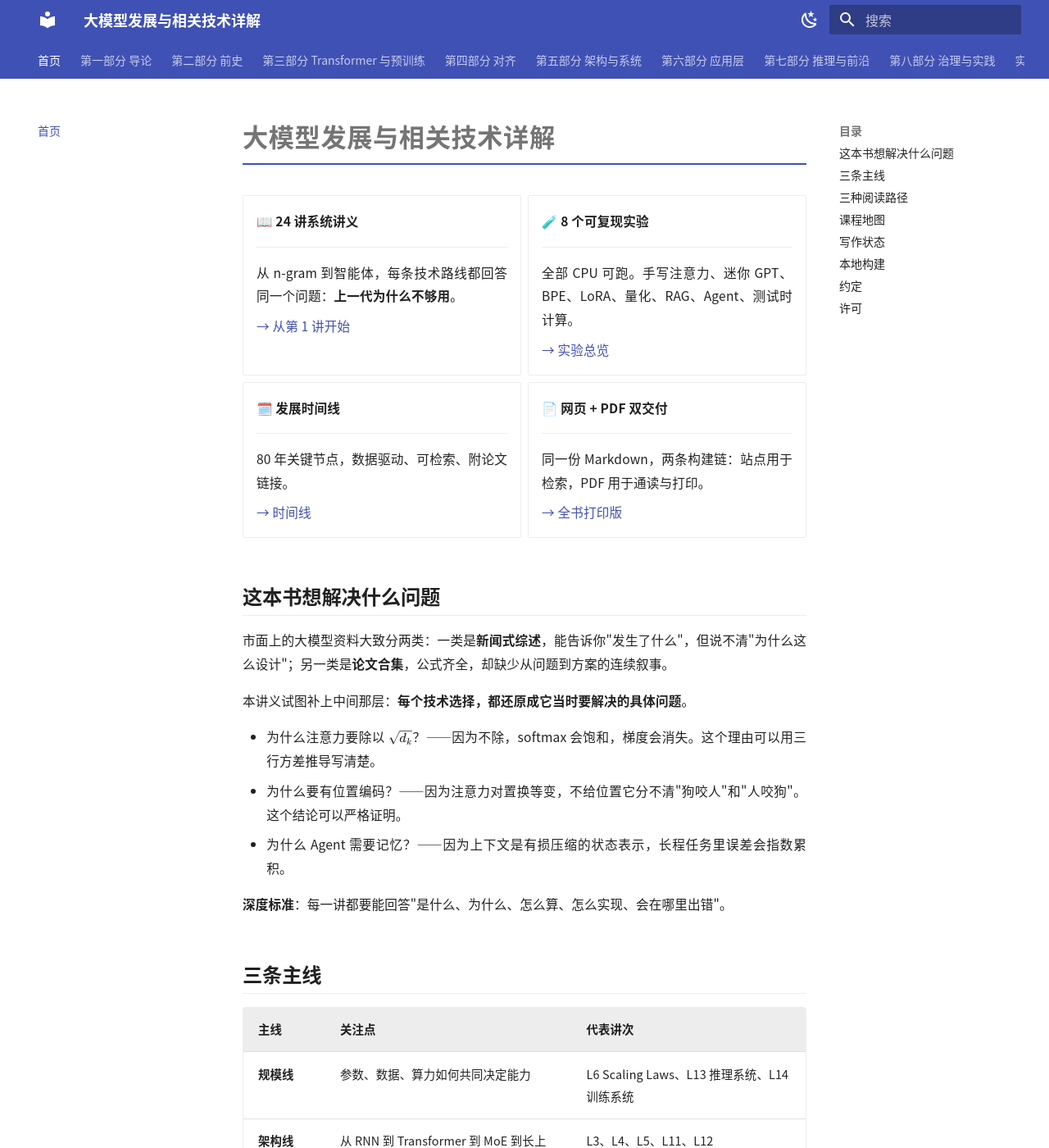
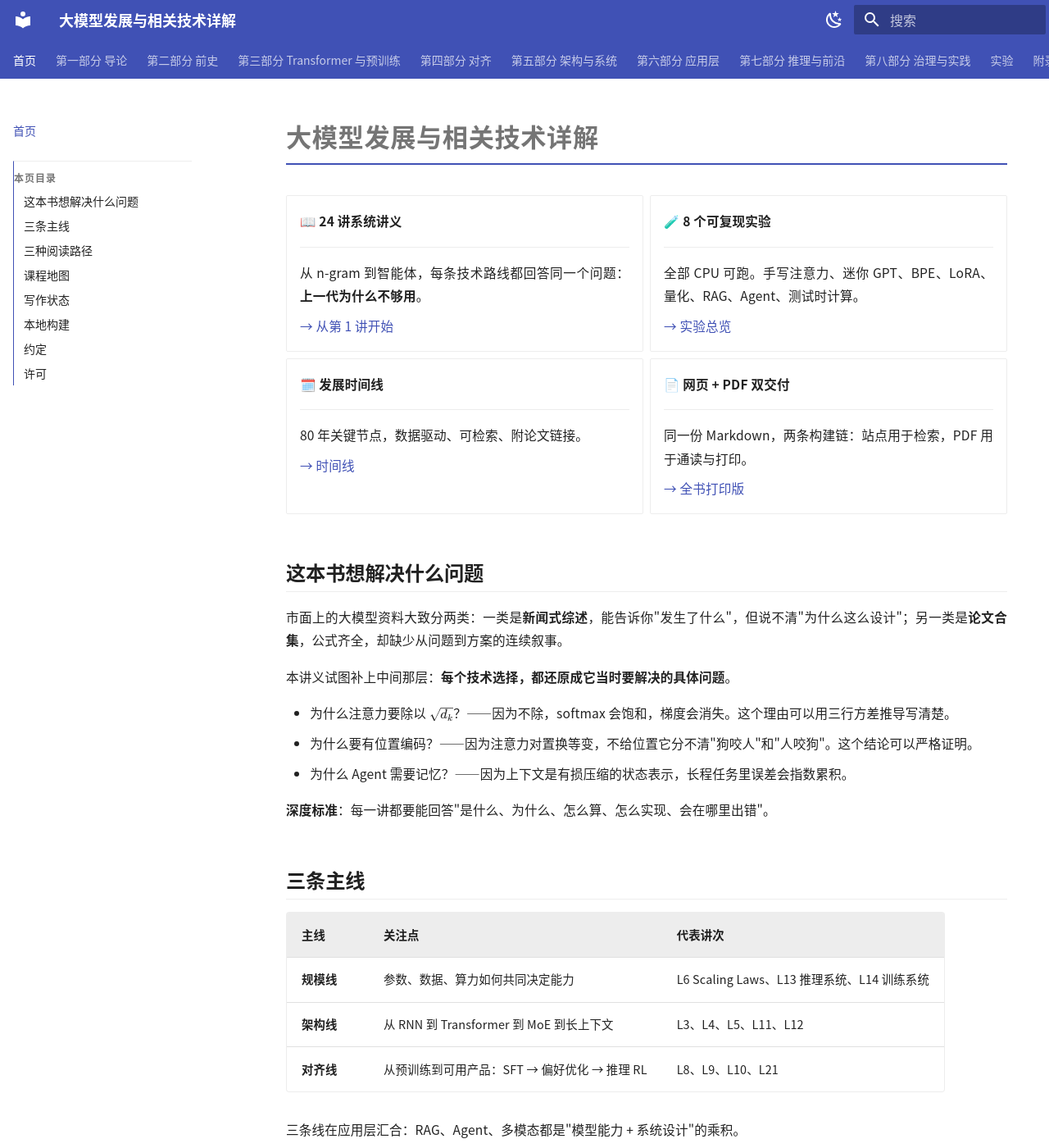
Before and after one commit to YouhuiWang/llm-course-notes, an MkDocs documentation site: the page built from docs/index.md, in a window 1280 px wide and 1400 px high. Shown: the whole window at 82% size. Built offline with MkDocs 1.6.1 and Material for MkDocs 9.7.7, drawn with Linux system fonts in a browser that asks for light colours; nearby versions of some CDN libraries; library files that are not in the unit come from our copies.

Commit message:
layout: 目录并入左侧栏，正文列限宽提升可读性

```diff
--- a/docs/assets/css/extra.css
+++ b/docs/assets/css/extra.css
@@ -193,3 +193,82 @@
   max-width: 100%;
   height: auto;
 }
+
+/* ============ 布局：目录并入左侧栏 ============ */
+/* 整体栅格稍宽，但正文列限制在舒适阅读宽度内（中文约 40–45 字/行） */
+.md-grid {
+  max-width: 80rem;
+}
+
+.md-content {
+  max-width: 46rem;
+  margin-inline: auto;
+}
+
+/* 宽表格与代码块可以突破正文列，避免被挤成多行 */
+.md-typeset table:not([class]),
+.md-typeset .highlight {
+  max-width: 100%;
+}
+
+/* 左侧栏整体稍宽，容纳长中文标题 */
+@media screen and (min-width: 76.25em) {
+  .md-sidebar--primary {
+    width: 14.5rem;
+  }
+}
+
+/* 并入左栏的"目录"块：与导航之间加分隔，层级更清晰 */
+.md-nav--secondary {
+  margin-top: 1.4rem;
+  padding-top: 0.6rem;
+  border-top: 1px solid var(--md-default-fg-color--lightest);
+}
+
+.md-nav--secondary .md-nav__title {
+  font-size: 0.62rem;
+  font-weight: 600;
+  letter-spacing: 0.06em;
+  text-transform: none;
+  color: var(--md-default-fg-color--light);
+  padding: 0 0 0.3rem 0;
+  background: none;
+  box-shadow: none;
+}
+
+.md-nav--secondary .md-nav__list {
+  font-size: 0.7rem;
+  line-height: 1.55;
+}
+
+.md-nav--secondary .md-nav__link {
+  margin-top: 0.05rem;
+  padding-top: 0.18rem;
+  padding-bottom: 0.18rem;
+}
+
+/* 当前小节高亮更克制 */
+.md-nav--secondary .md-nav__link--active {
+  font-weight: 600;
+}
+
+/* 三级目录再缩进一级，避免长标题折行后看不出层级 */
+.md-nav--secondary .md-nav .md-nav__list {
+  margin-left: 0.5rem;
+  border-left: 1px solid var(--md-default-fg-color--lightest);
+  padding-left: 0.4rem;
+}
+
+/* 并入左栏的目录：补一个明确的"本页目录"标题 */
+.md-nav--secondary::before {
+  content: "本页目录";
+  display: block;
+  font-size: 0.6rem;
+  font-weight: 600;
+  letter-spacing: 0.08em;
+  color: var(--md-default-fg-color--light);
+  margin-bottom: 0.35rem;
+}
+
+/* 说明：不要给目录内部列表加 max-height/overflow，
+   否则内容会溢出容器并与下方讲次重叠；整栏滚动交给 .md-sidebar__scrollwrap */
--- a/mkdocs.yml
+++ b/mkdocs.yml
@@ -17,6 +17,7 @@ theme:
     - navigation.indexes
     - navigation.footer
     - toc.follow
+    - toc.integrate
     - content.code.copy
     - content.code.annotate
     - content.tabs.link
```
